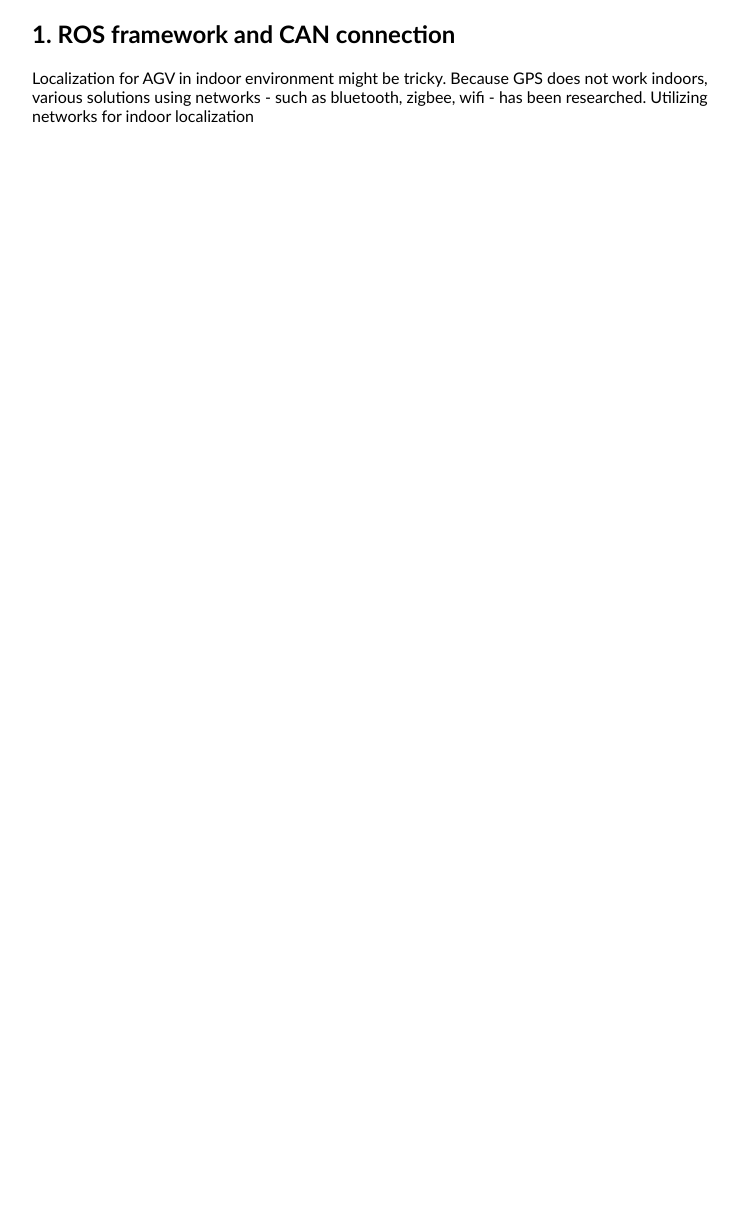
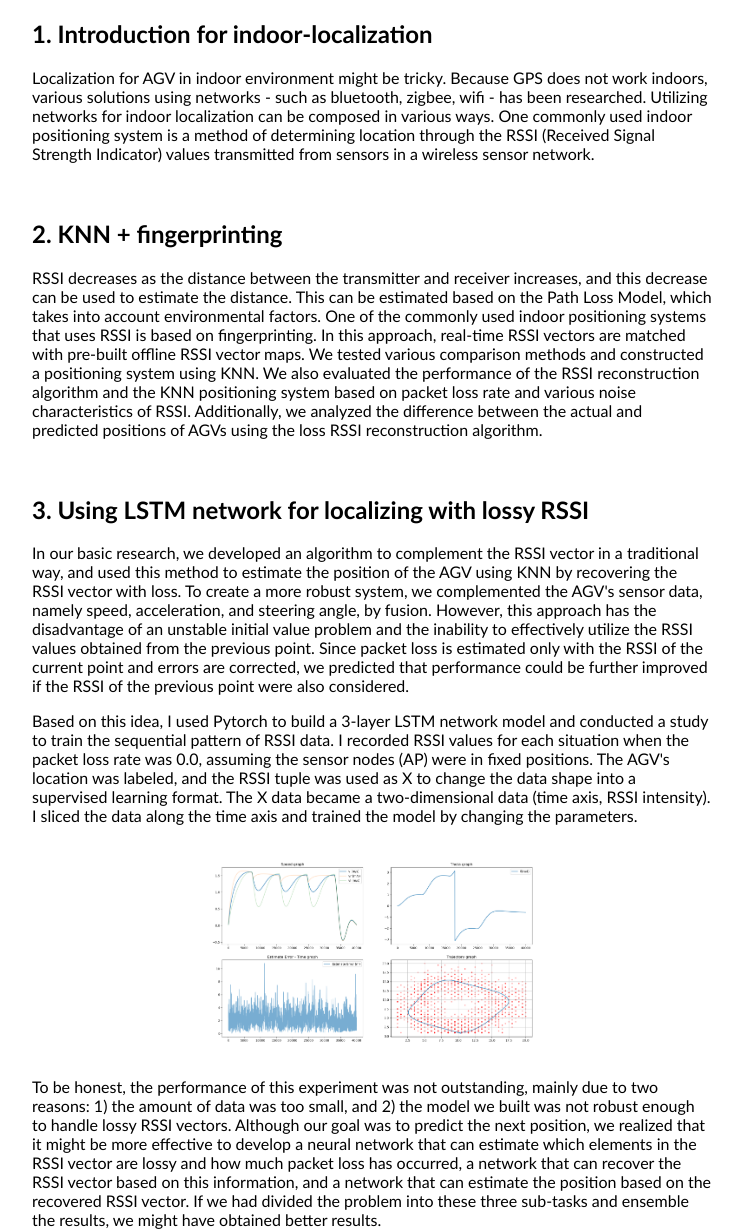
Before and after one commit to tykim5931/blog, a plain HTML site: page projects/ugrp.html in a window 1280 px wide. Shown: the part 210-1441 px from the top of the page, without its empty margins (268-1010 px from the left). Before the commit the page ends 800 px from the top, so only its background shows below. Drawn offline with Linux system fonts and the light colour scheme.

Commit message:
finish: Indoor localization of AGV

```diff
--- a/projects/ugrp.html
+++ b/projects/ugrp.html
@@ -8,12 +8,74 @@
       Indoor-Localization of AGV: network packets and trajectory
     </h1>
     <div class="blog-content-block">
-      <h2>1. ROS framework and CAN connection</h2>
+      <h2>1. Introduction for indoor-localization</h2>
       <p>
         Localization for AGV in indoor environment might be tricky. Because GPS
         does not work indoors, various solutions using networks - such as
         bluetooth, zigbee, wifi - has been researched. Utilizing networks for
-        indoor localization
+        indoor localization can be composed in various ways. One commonly used
+        indoor positioning system is a method of determining location through
+        the RSSI (Received Signal Strength Indicator) values transmitted from
+        sensors in a wireless sensor network.
+      </p>
+    </div>
+    <div class="blog-content-block">
+      <h2>2. KNN + fingerprinting</h2>
+      <p>
+        RSSI decreases as the distance between the transmitter and receiver
+        increases, and this decrease can be used to estimate the distance. This
+        can be estimated based on the Path Loss Model, which takes into account
+        environmental factors. One of the commonly used indoor positioning
+        systems that uses RSSI is based on fingerprinting. In this approach,
+        real-time RSSI vectors are matched with pre-built offline RSSI vector
+        maps. We tested various comparison methods and constructed a positioning
+        system using KNN. We also evaluated the performance of the RSSI
+        reconstruction algorithm and the KNN positioning system based on packet
+        loss rate and various noise characteristics of RSSI. Additionally, we
+        analyzed the difference between the actual and predicted positions of
+        AGVs using the loss RSSI reconstruction algorithm.
+      </p>
+    </div>
+    <div class="blog-content-block">
+      <h2>3. Using LSTM network for localizing with lossy RSSI</h2>
+      <p>
+        In our basic research, we developed an algorithm to complement the RSSI
+        vector in a traditional way, and used this method to estimate the
+        position of the AGV using KNN by recovering the RSSI vector with loss.
+        To create a more robust system, we complemented the AGV's sensor data,
+        namely speed, acceleration, and steering angle, by fusion. However, this
+        approach has the disadvantage of an unstable initial value problem and
+        the inability to effectively utilize the RSSI values obtained from the
+        previous point. Since packet loss is estimated only with the RSSI of the
+        current point and errors are corrected, we predicted that performance
+        could be further improved if the RSSI of the previous point were also
+        considered.
+      </p>
+      <p>
+        Based on this idea, I used Pytorch to build a 3-layer LSTM network model
+        and conducted a study to train the sequential pattern of RSSI data. I
+        recorded RSSI values for each situation when the packet loss rate was
+        0.0, assuming the sensor nodes (AP) were in fixed positions. The AGV's
+        location was labeled, and the RSSI tuple was used as X to change the
+        data shape into a supervised learning format. The X data became a
+        two-dimensional data (time axis, RSSI intensity). I sliced the data
+        along the time axis and trained the model by changing the parameters.
+      </p>
+      <div class="flexbox">
+        <img src="../assets/agv_lstm.png" width="400px" />
+      </div>
+      <p>
+        To be honest, the performance of this experiment was not outstanding,
+        mainly due to two reasons: 1) the amount of data was too small, and 2)
+        the model we built was not robust enough to handle lossy RSSI vectors.
+        Although our goal was to predict the next position, we realized that it
+        might be more effective to develop a neural network that can estimate
+        which elements in the RSSI vector are lossy and how much packet loss has
+        occurred, a network that can recover the RSSI vector based on this
+        information, and a network that can estimate the position based on the
+        recovered RSSI vector. If we had divided the problem into these three
+        sub-tasks and ensemble the results, we might have obtained better
+        results.
       </p>
     </div>
   </div>
```
Also changed, not shown: assets/agv_lstm.png (added).
